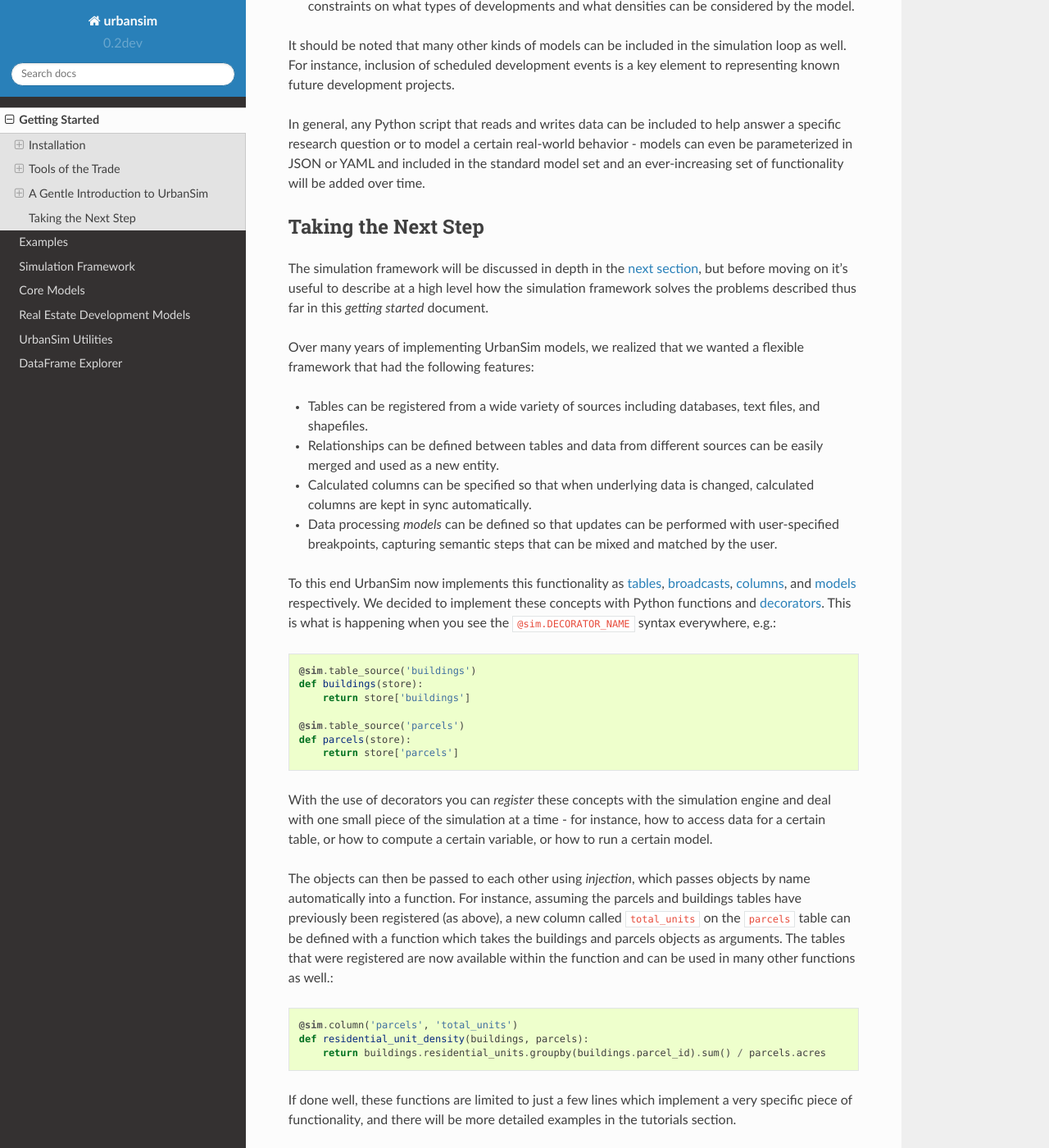
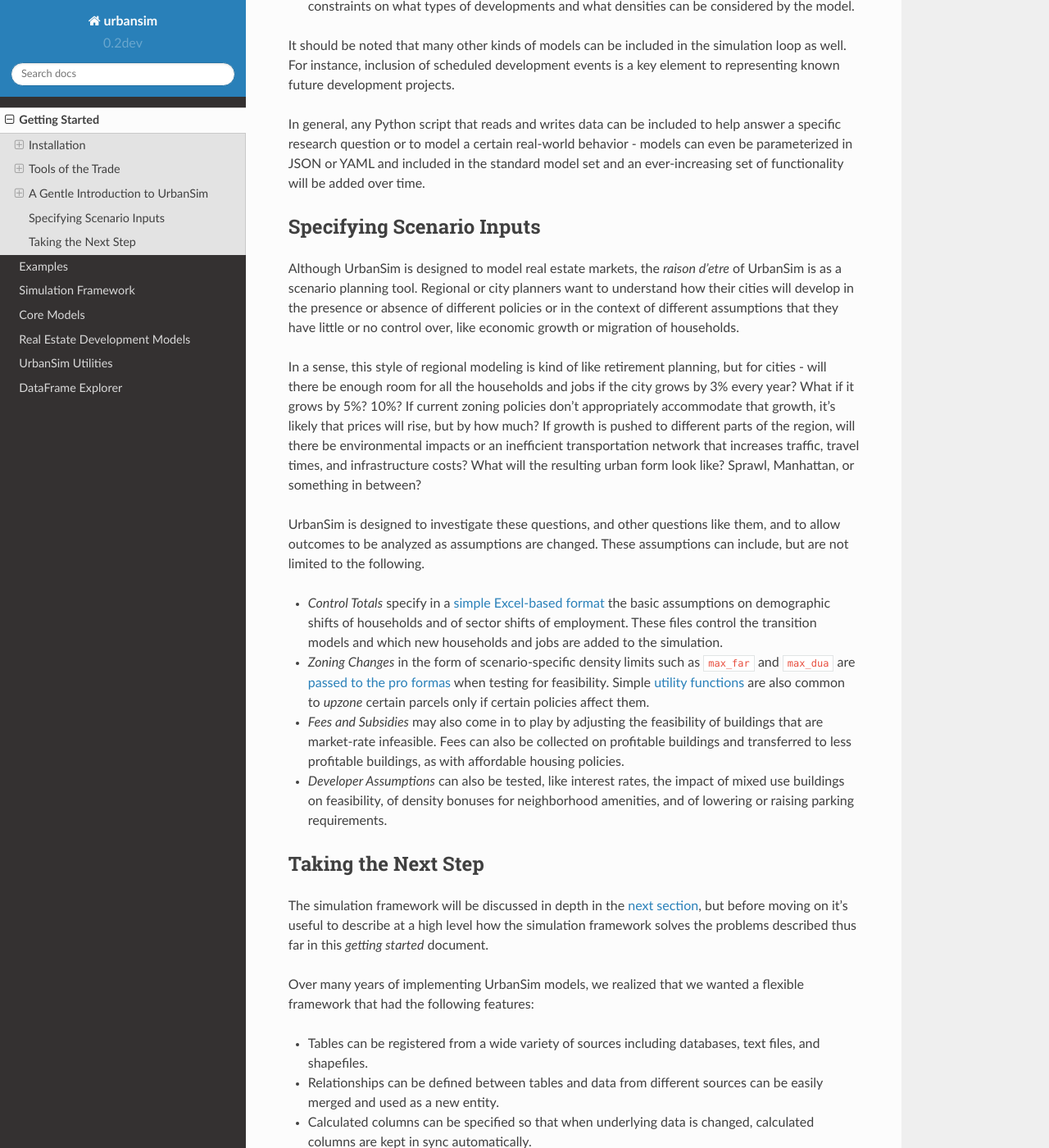
Before and after one commit to UDST/urbansim, a Sphinx documentation site: the page built from docs/gettingstarted.rst, in a window 1280 px wide and 1400 px high, scrolled down 3996 px. Shown: the whole window at 82% size. Built offline with Sphinx 7.4.7 and the Read the Docs theme 2.0.0, drawn with Linux system fonts in a browser that asks for light colours.

Commit message:
scenario input documentation

```diff
--- a/docs/examples.rst
+++ b/docs/examples.rst
@@ -238,18 +238,6 @@
 
 Because the web service is serving these queries directly from the IPython Notebook, you can execute some part of a data processing workflow, then run ``dframe_explorer`` and look at the results.  If something needs modification, simply hit the ``interrupt kernel`` menu item in the IPython Notebook.  You can now execute more Notebook cells and return to ``dframe_explorer`` at any time by running the appropriate cell again.  Now map exploration is simply another interactive step in your data processing workflow.
 
-Specifying Scenario Inputs
---------------------------
-
-Control Totals
-~~~~~~~~~~~~~~
-
-Zoning Changes
-~~~~~~~~~~~~~~
-
-Fees and Subsidies
-~~~~~~~~~~~~~~~~~~
-
 Model Implementation Choices
 ----------------------------
 
--- a/docs/gettingstarted.rst
+++ b/docs/gettingstarted.rst
@@ -129,6 +129,53 @@
 
 In general, any Python script that reads and writes data can be included to help answer a specific research question or to model a certain real-world behavior - models can even be parameterized in JSON or YAML and included in the standard model set and an ever-increasing set of functionality will be added over time.
 
+Specifying Scenario Inputs
+--------------------------
+
+Although UrbanSim is designed to model real estate markets,
+the *raison d'etre* of UrbanSim is as a scenario planning tool. Regional or
+city planners want to understand how their cities will develop in the
+presence or absence of different policies or in the context of different
+assumptions that they have little or no control over, like economic growth or
+migration of households.
+
+In a sense, this style of regional modeling is kind of like retirement
+planning, but for cities - will there be enough room for all the households and
+jobs if the city grows by 3% every year?  What if it grows by 5%?  10%?
+If current zoning policies don't appropriately accommodate that growth,
+it's likely that prices will rise, but by how much?  If growth is pushed to
+different parts of the region, will there be environmental impacts or an
+inefficient transportation network that increases traffic, travel times,
+and infrastructure costs?  What will the resulting urban form look like?
+Sprawl, Manhattan, or something in between?
+
+UrbanSim is designed to investigate these questions, and other questions like
+them, and to allow outcomes to be analyzed as assumptions are changed.  These
+assumptions can include, but are not limited to the following.
+
+* *Control Totals* specify in a `simple Excel-based format
+  <models/transrelo.html#control-table-formatting>`_ the basic assumptions
+  on demographic shifts of households and of sector shifts of employment.
+  These files control the transition models and which new households and jobs
+  are added to the simulation.
+
+* *Zoning Changes* in the form of scenario-specific density limits such as
+  ``max_far`` and ``max_dua`` are `passed to the pro formas <developer/index
+  .html#urbansim.developer.sqftproforma.SqFtProForma.lookup>`_
+  when testing for feasibility.  Simple `utility functions <https://github
+  .com/synthicity/sanfran_urbansim/blob
+  /98b308f795c73ffc36c420845f394cbe3322b11b/utils.py#L29>`_ are also common to
+  *upzone* certain parcels only if certain policies affect them.
+
+* *Fees and Subsidies* may also come in to play by adjusting the feasibility
+  of buildings that are market-rate infeasible.  Fees can also be collected on
+  profitable buildings and transferred to less profitable buildings,
+  as with affordable housing policies.
+
+* *Developer Assumptions* can also be tested, like interest rates,
+  the impact of mixed use buildings on feasibility, of density bonuses for
+  neighborhood amenities, and of lowering or raising parking requirements.
+
 Taking the Next Step
 --------------------
 
--- a/docs/maps/index.rst
+++ b/docs/maps/index.rst
@@ -34,6 +34,9 @@
 * The sixth dropdown executes the `.query <http://pandas.pydata.org/pandas-docs/stable/generated/pandas.DataFrame.query.html>`_ method on the Pandas DataFrame in order to filter the input data
 * The seventh dropdown executes the `.eval <http://pandas.pydata.org/pandas-docs/stable/generated/pandas.DataFrame.eval.html>`_ method on the Pandas DataFrame in order to create simple computed variables that are not already columns on the DataFrame.
 
+What's it Doing Exactly?
+------------------------
+
 So what is this doing?  The web service is translating the drop downs to a simple interactive Pandas statement, for example: ::
 
     df.groupby('zone_id')['residential_units'].sum()
```
